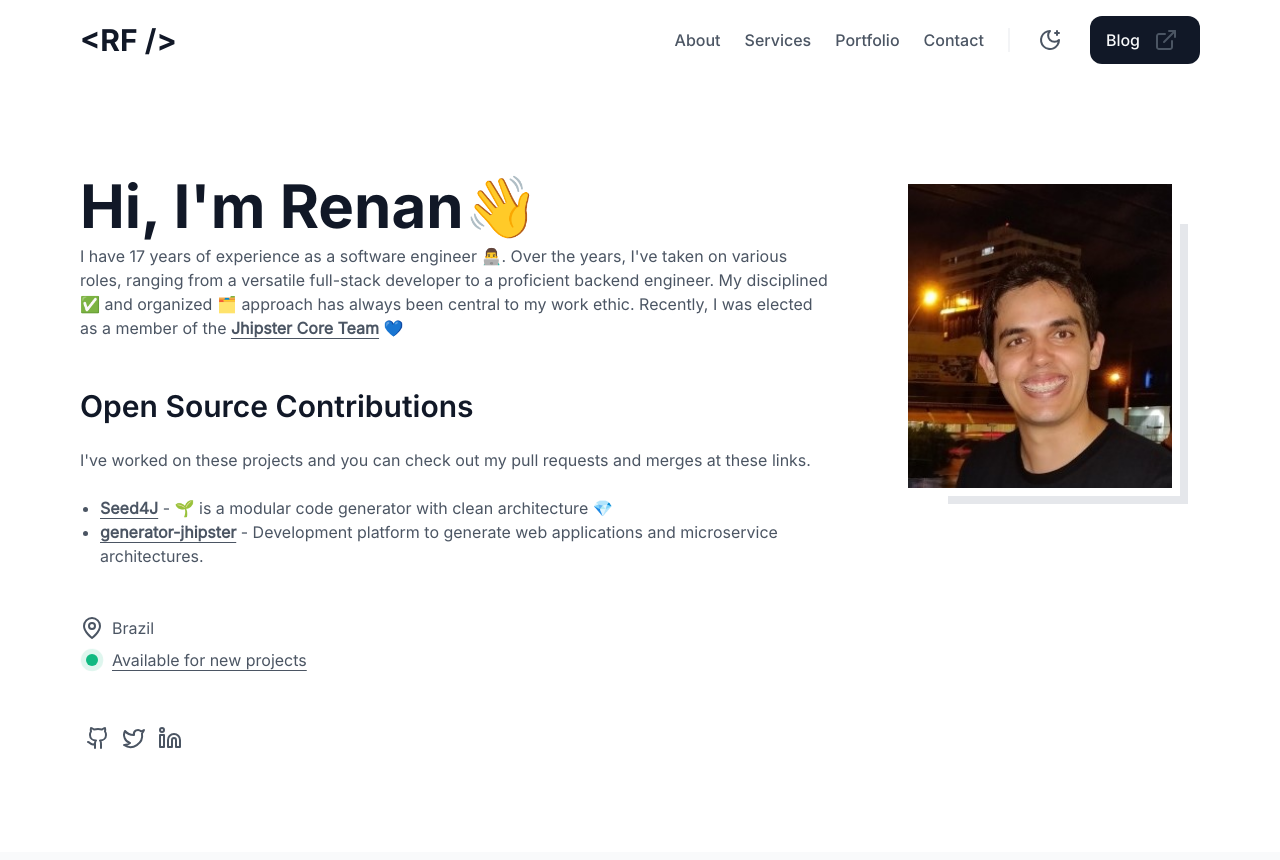
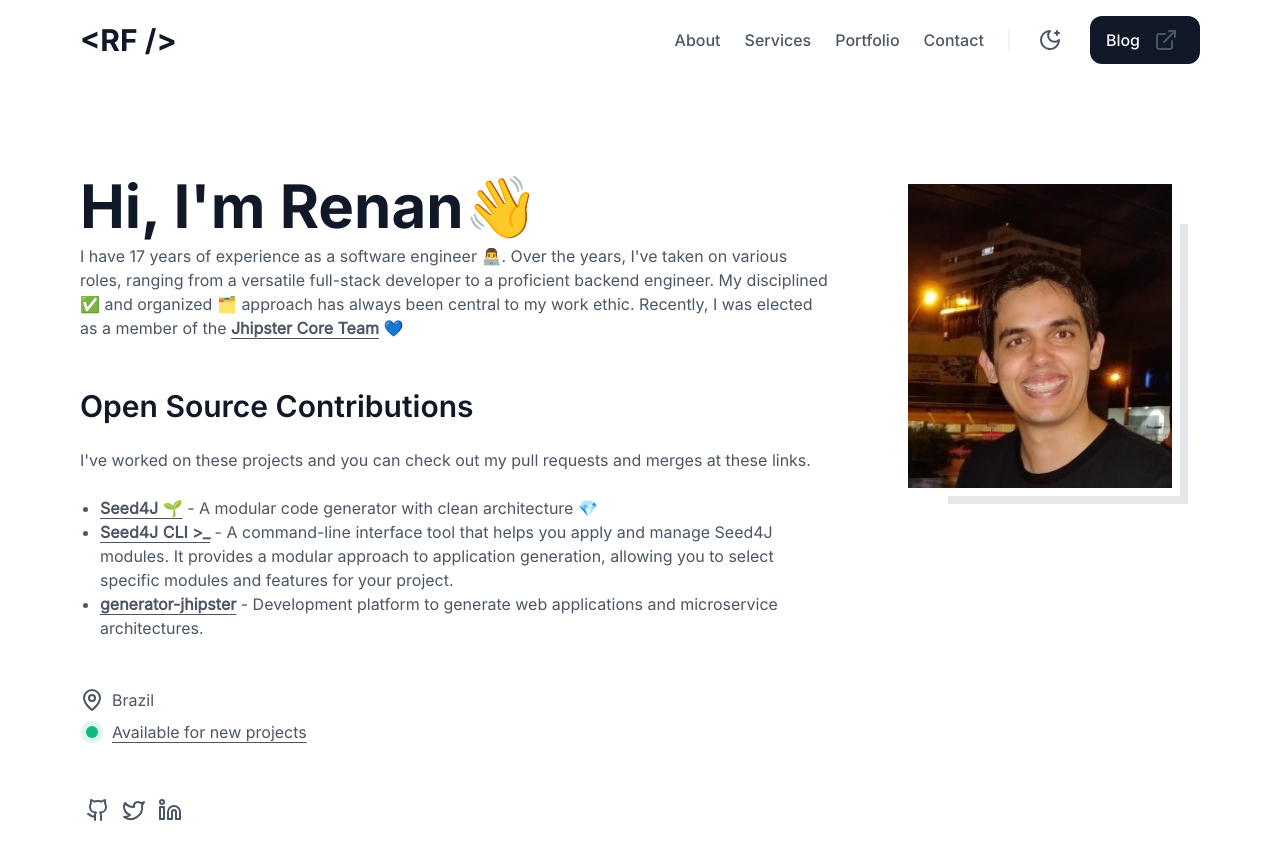
Before and after one commit to renanfranca/renanfranca.github.io, a Jekyll site: the page built from about.html, in a window 1280 px wide and 900 px high. Shown: the top 860 px of the window. Built offline with Jekyll 4.4.1, drawn with Linux system fonts in a browser that asks for light colours; nearby versions of some CDN libraries.

Commit message:
feat: Add Seed4J CLI project details and emoji to Seed4J link

```diff
--- a/_layouts/about.html
+++ b/_layouts/about.html
@@ -260,9 +260,16 @@
                   href="https://github.com/seed4j/seed4j/pulls?q=is%3Apr+author%3Arenanfranca+is%3Amerged+"
                   target="_blank"
                   rel="noopener noreferrer"
-                  ><strong>Seed4J</strong></a
+                  ><strong>Seed4J 🌱</strong></a
                 >
-                - 🌱 is a modular code generator with clean architecture 💎
+                - A modular code generator with clean architecture 💎
+                </li>
+                <li>
+                  <a class="underline underline-offset-4 transition-all hover:text-lightgray-900 dark:hover:text-darkgray-900 active:text-lightgray-600 dark:active:text-darkgray-600"
+                    href="https://github.com/seed4j/seed4j-cli/pulls?q=is%3Apr+is%3Aclosed+author%3Arenanfranca" target="_blank"
+                    rel="noopener noreferrer"><strong>Seed4J CLI >_</strong></a>
+                  - A command-line interface tool that helps you apply and manage Seed4J modules. It provides a modular approach to
+                  application generation, allowing you to select specific modules and features for your project.
               </li>
               <li>
                 <a
```
